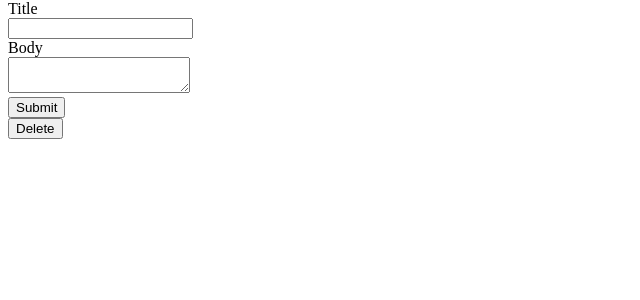
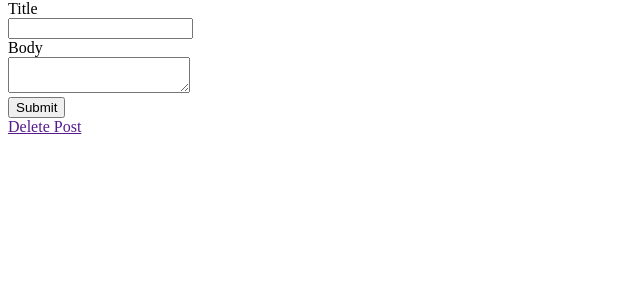
Before and after one commit to byanofsky/simple-blog, a Python web app: template templates/editpost.html in a window 1280 px wide. Shown: the part 186-486 px from the top of the page, without its empty margins (0-640 px from the left). Run offline with Jinja, Linux system fonts and the light colour scheme; the template is opened without the code that fills it, so the values that code supplies are empty.

Commit message:
Change link to delete post

```diff
--- a/templates/editpost.html
+++ b/templates/editpost.html
@@ -41,9 +41,6 @@
     </div>
 </form>
 
-<form method="POST">
-    <input type="hidden" name="action" value="delete">
-    <input type="submit" value="Delete">
-</form>
+<a href="{{ uri_for('deletepost', post_id=post.key.id()) }}">Delete Post</a>
 
 {% endblock %}
```
